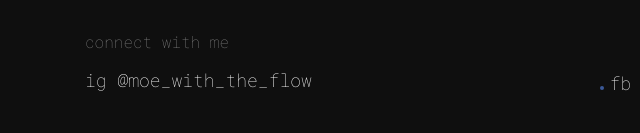
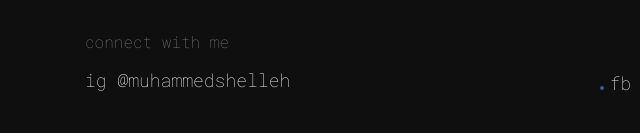
Before and after one commit to sgacs/muhammedshelleh.github.io, a plain HTML site: page index.html in a window 1280 px wide. Shown: the part 3658-3791 px from the top of the page, 0-640 px from the left. Drawn offline with nearby package versions, Linux system fonts and the light colour scheme.

Commit message:
Update index.html

```diff
--- a/index.html
+++ b/index.html
@@ -151,7 +151,7 @@
                               <div class="row">
                                     <div class="col-lg-4" id="personal">
                                           <p class="wow fadeInUp">connect with me</p>
-                                          <h4 class="wow fadeInUp" data-wow-delay="0.2s">ig @moe_with_the_flow</h4>
+                                          <h4 class="wow fadeInUp" data-wow-delay="0.2s">ig @muhammedshelleh</h4>
                                           <br><br>
                                     </div>
 
```
